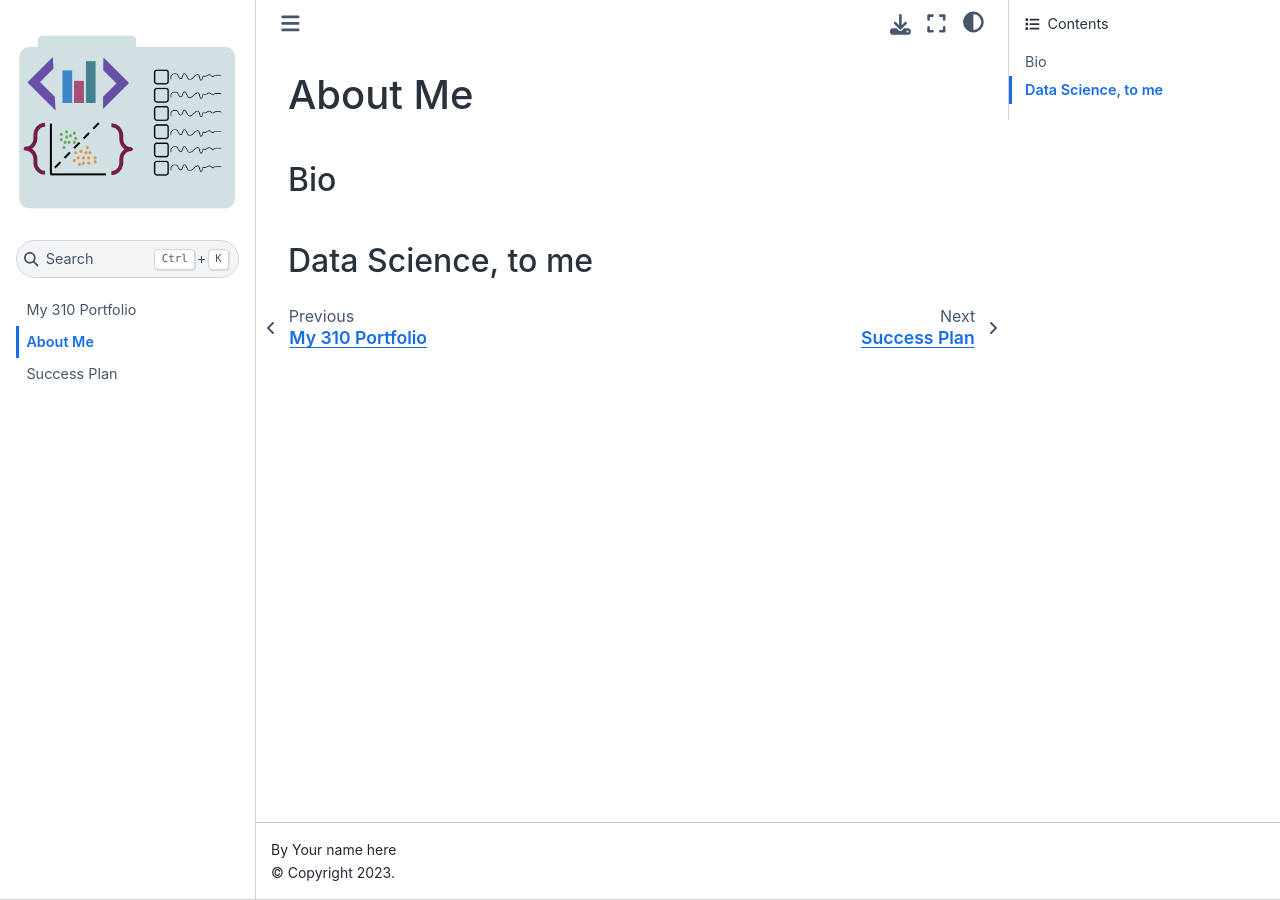
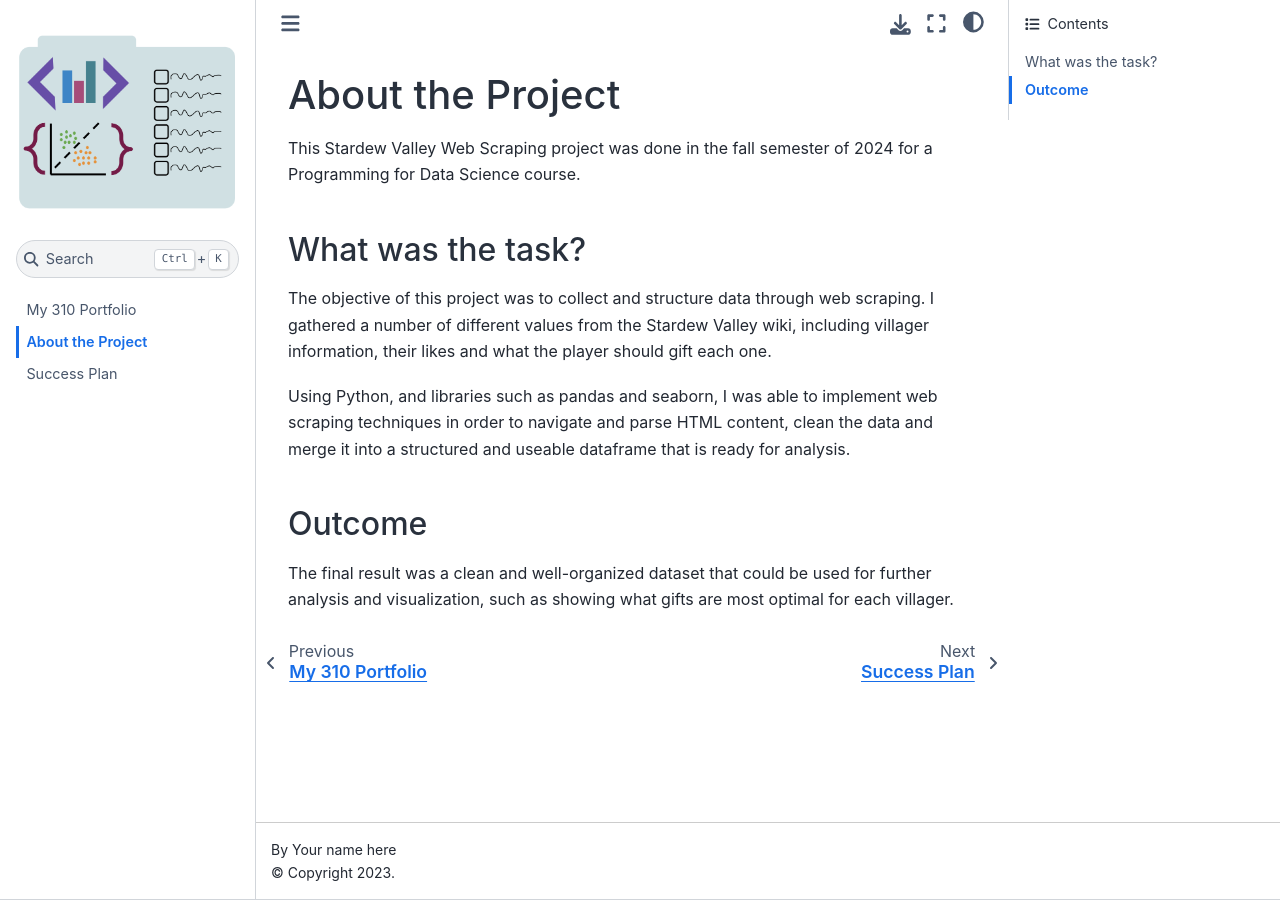
Before and after one commit to baileyc9303/BC_Portfolio, a Jupyter Book: the page built from about.md, in a window 1280 px wide. Built offline with Jupyter Book 1.0.4 settings and Sphinx 7.4.7 and the Sphinx Book theme 1.1.4, drawn with Linux system fonts in a browser that asks for light colours.

Commit message:
Update about.md

```diff
--- a/about.md
+++ b/about.md
@@ -1,33 +1,13 @@
-# About Me
-<!-- TIP:
-markdown is related to HTML, designed to be more human friendly; but you
-can also use html in markdown files, and markdown comments are HTML comments
-There are comments throught out this file (and will be in other assignments to)
-that are for you while you're working, but don't need to be visible in the final
-document.  Be sure to put your work, that you want graded *not* in a comment
--->
+# About the Project
 
-<!-- TODO:
-include a 3 sentence summary of the most important points you want me to
-remember from the following
--->
+This Stardew Valley Web Scraping project was done in the fall semester of 2024 for a Programming for Data Science course.
 
-## Bio
-<!-- TODO:
-include here anything you want me to know about you and anything that
-may help me understand your work in the course, for example:
-your name,
- your pronouns,
-favorite hobbies,
-career aspirations,
-why you're taking this class-->
+## What was the task?
 
+The objective of this project was to collect and structure data through web scraping. I gathered a number of different values from the Stardew Valley wiki, including villager information, their likes and what the player should gift each one.
 
+Using Python, and libraries such as pandas and seaborn, I was able to implement web scraping techniques in order to navigate and parse HTML content, clean the data and merge it into a structured and useable dataframe that is ready for analysis.
 
-## Data Science, to me
+## Outcome
 
-<!-- TODO:
-define data science in your own words. -->
-
-
-<!-- TODO:  -->
+The final result was a clean and well-organized dataset that could be used for further analysis and visualization, such as showing what gifts are most optimal for each villager.
```
